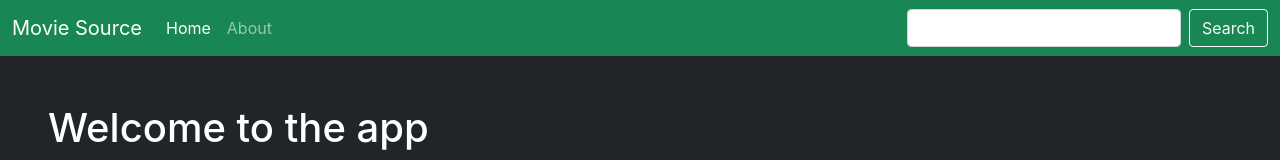
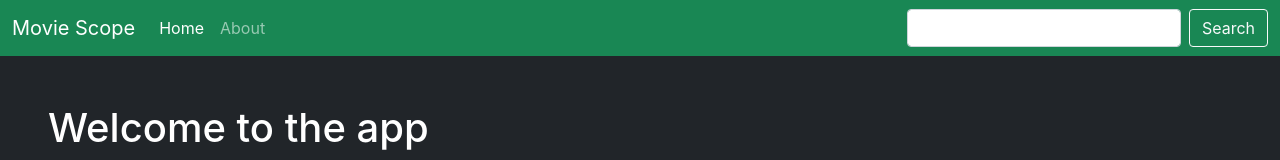
Before and after one commit to ONTI98/MovieApp, a React (Create React App) app: page / in a window 1280 px wide. Shown: the top 160 px of the page. Built offline with nearby package versions, Linux system fonts and the light colour scheme; no server answers.

Commit message:
Added functionality to the search button

```diff
--- a/src/components/Navbar.js
+++ b/src/components/Navbar.js
@@ -3,18 +3,22 @@ import { useHistory } from "react-router-dom";
 
 const Navbar = ({ searchText, setSearchText }) => {
   const history = useHistory();
-
+  //change the searchtext to the keyup event
   const changeSearchText = (event) => {
-    history.push("/search")
     setSearchText(event.target.value);
+  };
+  //define the on submit function
+  const submitSearchText = (event) => {
+    event.preventDefault();
+    history.push("/search");
   };
 
   return (
     <>
       <nav className="navbar navbar-expand-lg navbar-dark bg-success ">
         <div className="container-fluid">
-          <Link className="navbar-brand" to="#">
-            Movie Source
+          <Link className="navbar-brand" to="/">
+            Movie Scope
           </Link>
           <button
             className="navbar-toggler"
@@ -40,7 +44,8 @@ const Navbar = ({ searchText, setSearchText }) => {
                 </Link>
               </li>
             </ul>
-            <form className="d-flex">
+            {/* on submit,follow this function */}
+            <form className="d-flex" onSubmit={submitSearchText}>
               <input
                 className="form-control me-2"
                 type="search"
```
